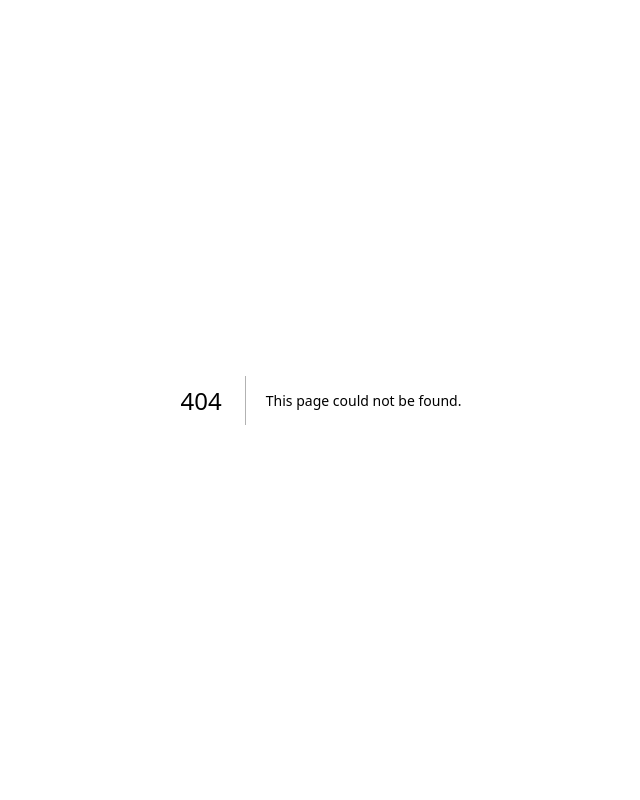
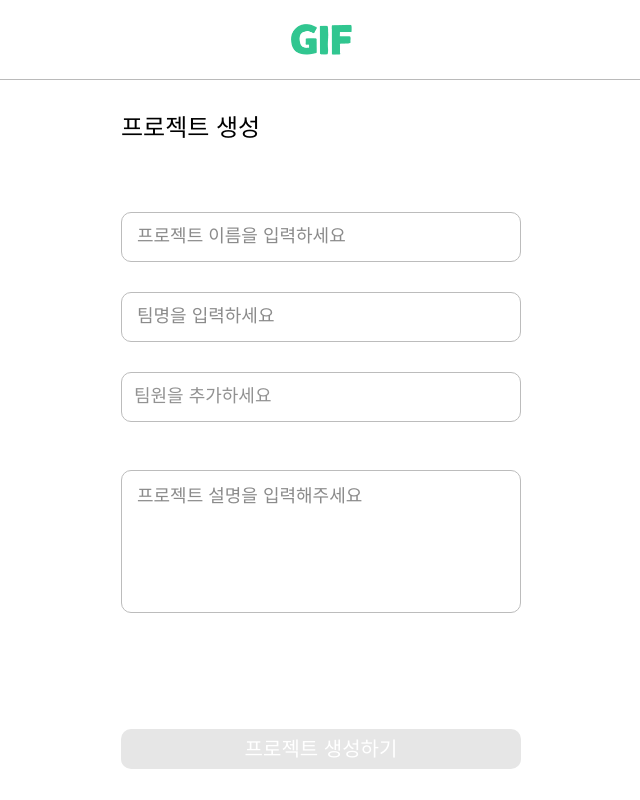
Before and after one commit to VOID-GSM/GIF_Client, a Next.js app: page /projectSetup in a window 1280 px wide. Before the commit this address had no page. Shown: the whole page, without its empty margins (319-959 px from the left). Built offline with nearby package versions, Linux system fonts and the light colour scheme.

Commit message:
faet: projectSetup page 파일 생성

```diff
--- /dev/null
+++ b/src/app/(main)/projectSetup/page.tsx
@@ -0,0 +1,9 @@
+import ProjectSetup from "@/feature/projectSetup";
+
+export default function ProjectSetupPage() {
+  return (
+    <div>
+      <ProjectSetup />
+    </div>
+  )
+}
```
